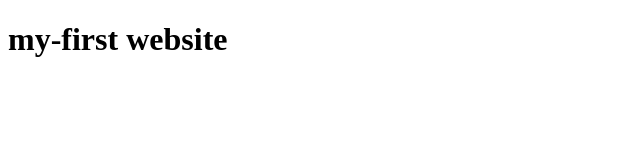
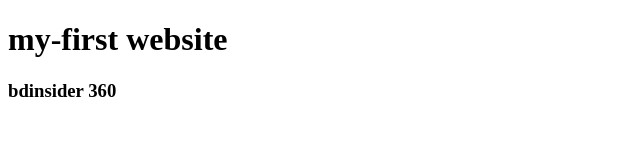
Before and after one commit to shofiqul12/github-work, a plain HTML site: page index.html in a window 1280 px wide. Shown: the whole page, without its empty margins (0-640 px from the left). Drawn offline with Linux system fonts and the light colour scheme.

Commit message:
learned github

```diff
--- a/index.html
+++ b/index.html
@@ -8,5 +8,6 @@
 </head>
 <body>
     <h1>my-first website</h1>
+    <h3>bdinsider 360</h3>
 </body>
 </html>
```
